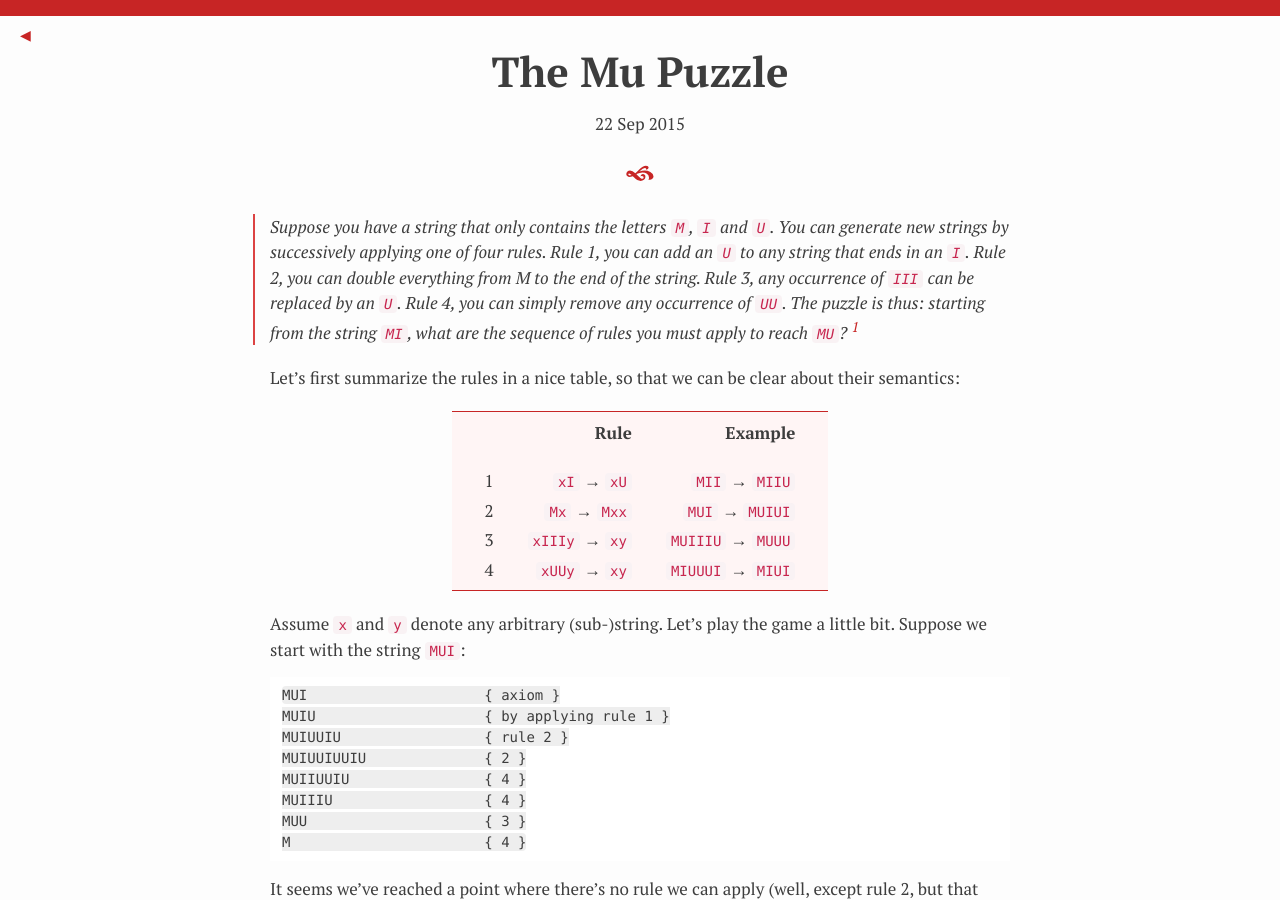
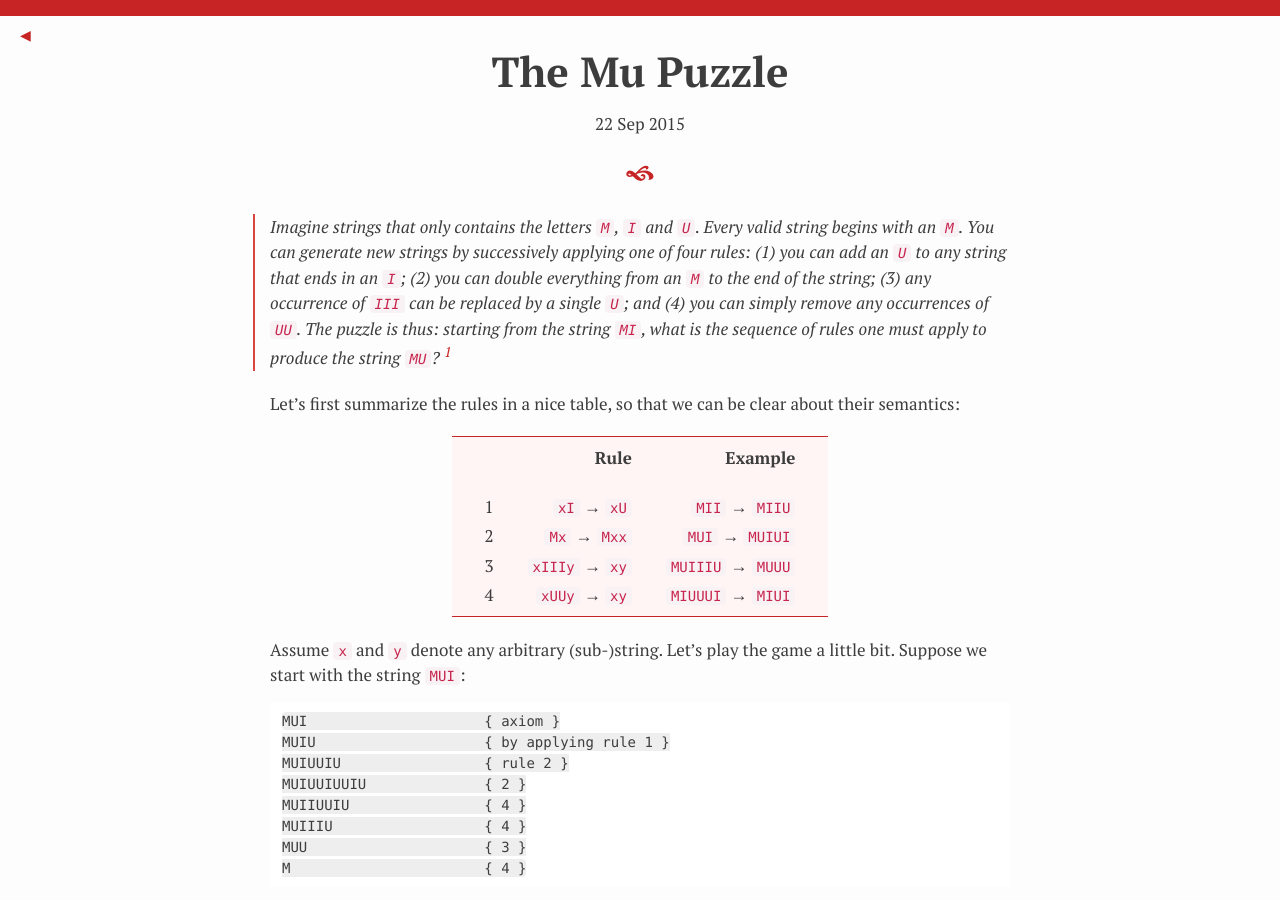
Before and after one commit to hugoferreira/hugoferreira.github.com, a Jekyll site: the page built from _posts/2015-09-22-the-mu-puzzle.markdown, in a window 1280 px wide and 900 px high. Built offline with Jekyll 4.4.1, drawn with Linux system fonts in a browser that asks for light colours; formulas are drawn with MathJax 3; some of the changed text lies outside the part shown.

Commit message:
Typos and better wording

```diff
--- a/_posts/2015-09-22-the-mu-puzzle.markdown
+++ b/_posts/2015-09-22-the-mu-puzzle.markdown
@@ -7,7 +7,7 @@
 categories: fun mathematics puzzle
 ---
 
-> Suppose you have a string that only contains the letters `M`, `I` and `U`. You can generate new strings by successively applying one of four rules. Rule 1, you can add an `U` to any string that ends in an `I`. Rule 2, you can double everything from M to the end of the string. Rule 3, any occurrence of `III` can be replaced by an `U`. Rule 4, you can simply remove any occurrence of `UU`. The puzzle is thus: starting from the string `MI`, what are the sequence of rules you must apply to reach `MU`? [^1]
+> Imagine strings that only contains the letters `M`, `I` and `U`. Every valid string begins with an `M`. You can generate new strings by successively applying one of four rules: (1) you can add an `U` to any string that ends in an `I`; (2) you can double everything from an `M` to the end of the string; (3) any occurrence of `III` can be replaced by a single `U`; and (4) you can simply remove any occurrences of `UU`. The puzzle is thus: starting from the string `MI`, what is the sequence of rules one must apply to produce the string `MU`? [^1]
 
 Let's first summarize the rules in a nice table, so that we can be clear about their semantics:
 
@@ -55,7 +55,7 @@
 
 `MI` has only one `I`, so the invariant holds in the beginning. If you recall [proof by induction](/fun/mathematics/2013/02/19/all-gambozinos-are-white.html), this is the base case. Now, regardless of the string, does applying rule 1 preserve the invariant? Yes it does, particularly because it doesn't change the number of `I`'s. Same goes for rule 4.
 
-Rule 2 doubles the number of `I`'s present in a string. However, if $n$ is not a multiple of 3, 2$n$ is still not a multiple of 3 either. Rule 3 reduces the number of `I`'s by 3. But similarly, if if $n$ is not a multiple of 3, $n$-3 isn't either.
+Rule 2 doubles the number of `I`'s present in a string. However, if $n$ is not a multiple of 3, 2$n$ is still not a multiple of 3 either. Rule 3, on the other hand, reduces the number of `I`'s by 3; but similarly, if $n$ is not a multiple of 3, $n$-3 isn't either.
 
 Hence, we are forced to accept that, **regardless the sequence of rules we try, by beginning with `MI` we would _never_ be able to reach a state where producing a `MU` is a possibility.**
 
```
